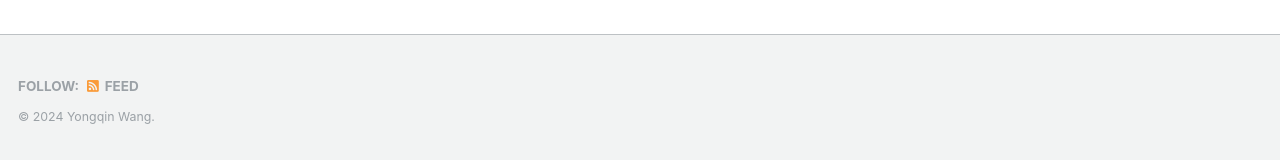
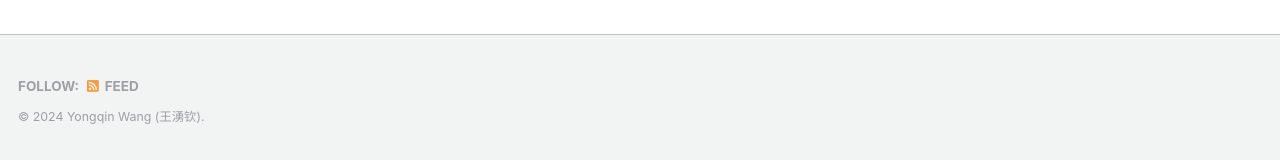
Before and after one commit to iihihiuh/yongqin.github.io, a Jekyll site: the page built from _pages/about.md, in a window 1280 px wide and 1150 px high. Shown: the part 987-1147 px from the top of the window. Built offline with Jekyll 4.4.1, drawn with Linux system fonts in a browser that asks for light colours.

Commit message:
Update _config.yml

```diff
--- a/_config.yml
+++ b/_config.yml
@@ -9,7 +9,7 @@
 locale                   : "en-US"
 title                    : "Yongqin Wang Homepage"
 title_separator          : "-"
-name                     : &name "Yongqin Wang"
+name                     : &name "Yongqin Wang (王湧钦)"
 description              : &description "PhD candidate @ University of Southern California"
 url                      : https://iihihiuh.github.io/yongqin.github.io/ # the base hostname & protocol for your site e.g. "https://mmistakes.github.io"
 baseurl                  : "" # the subpath of your site, e.g. "/blog"
```
